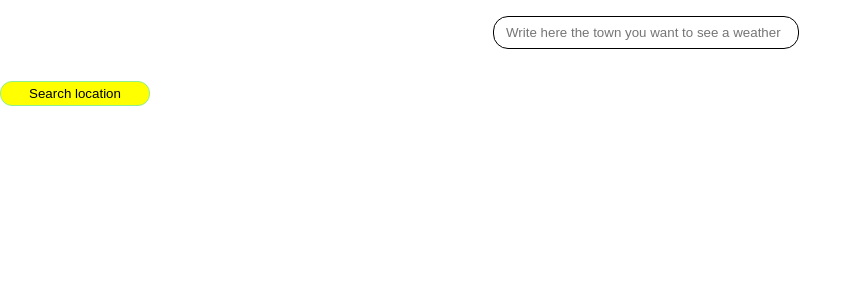
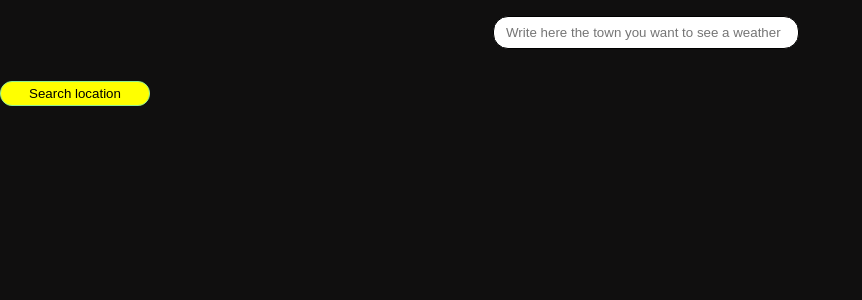
Before and after one commit to Majkan1/weather-app, a React (Vite) app: page / in a window 1280 px wide. Shown: the top 300 px of the page, without its empty margins (0-862 px from the left). Built offline with nearby package versions, Linux system fonts and the light colour scheme.

Commit message:
Add background color to the application

```diff
--- a/src/App.css
+++ b/src/App.css
@@ -1,6 +1,7 @@
 body,html{
     margin:0px;
     height:100%;
+    background-color: rgb(16, 15, 15);
 }
 
 input{
--- a/src/App.jsx
+++ b/src/App.jsx
@@ -18,7 +18,7 @@ function Main(){
     'Berlin','Germany'
   ];
 
-  const array1 =  array.filter(item => item.toLowerCase().includes(tekst.toLowerCase()));
+  const array1 = array.filter(item => item.toLowerCase().includes(tekst.toLowerCase()));
   return (
     <div>
       <div className="main">
@@ -26,7 +26,7 @@ function Main(){
       </div>
       <ul>
         {tekst && array1.map((item,index)=>(
-          <li key = {index}>{item}</li>))}
+          <li onClick = {()=> setTekst(item)} key = {index} style = {{cursor:'pointer'}}>{item}</li>))}
       </ul>
       <button>Search location</button>
     </div>
```
